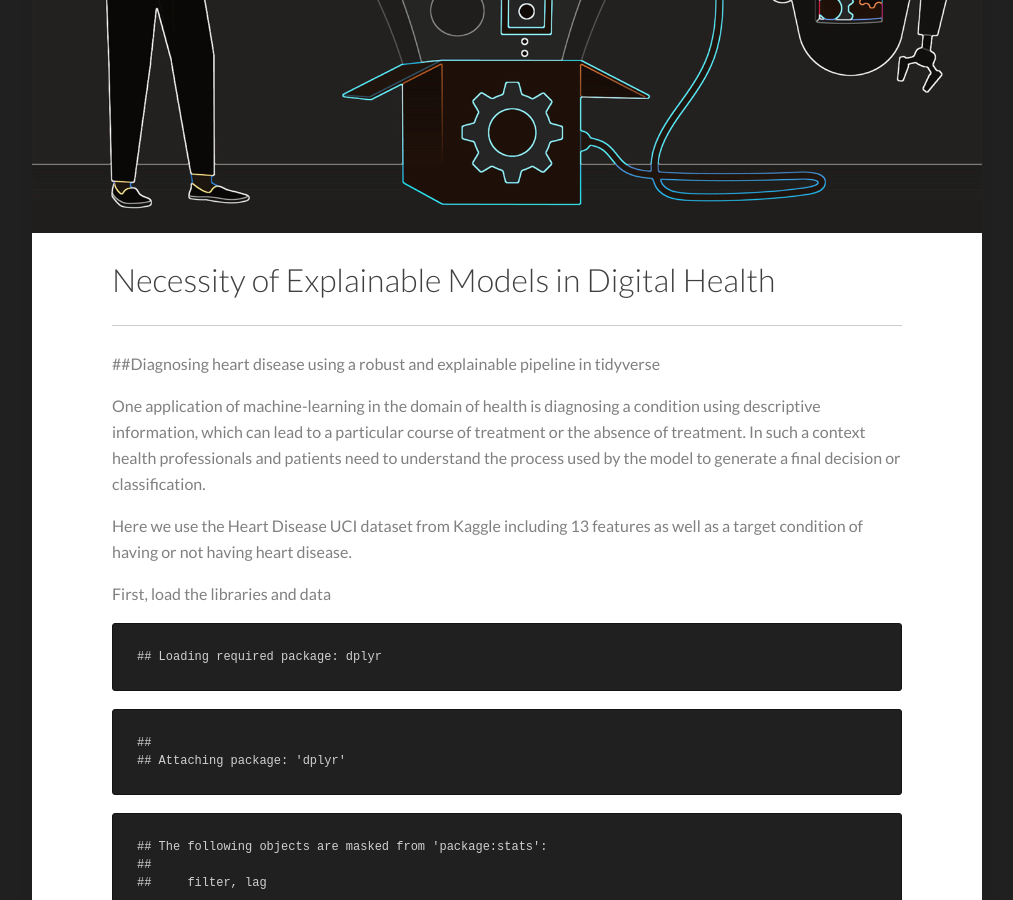
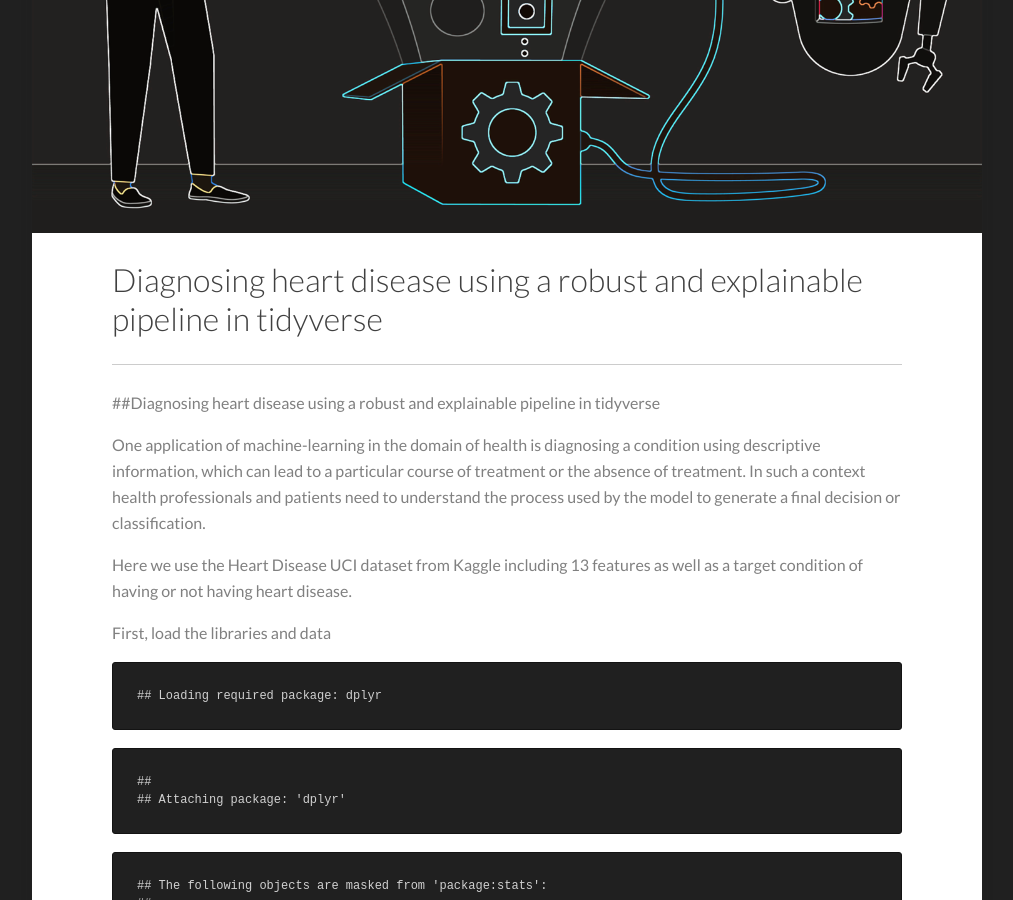
Before and after one commit to Kam10p/kam10p.github.io, a Jekyll site: the page built from _posts/2020-9-14-XAI_Health_EX_R.md, in a window 1280 px wide and 900 px high, scrolled down 578 px. Shown: the whole window, without its empty margins (133-1146 px from the left). Built offline with Jekyll 4.4.1, drawn with Linux system fonts in a browser that asks for light colours.

Commit message:
Update and rename 2020-9-14-XAI_Health_EX.md to 2020-9-14-XAI_Health_EX_R.md

```diff
--- a/_posts/2020-9-14-XAI_Health_EX.md
+++ b/_posts/2020-9-14-XAI_Health_EX_R.md
@@ -1,7 +1,7 @@
 ---
 layout: post
 categories: posts
-title: Necessity of Explainable Models in Digital Health
+title: Diagnosing heart disease using a robust and explainable pipeline in tidyverse
 featured-image: /images/XAI2.png
 tags: [Machine Learning, Interpretability, DigitalHealth]
 date-string: September 2020
```
